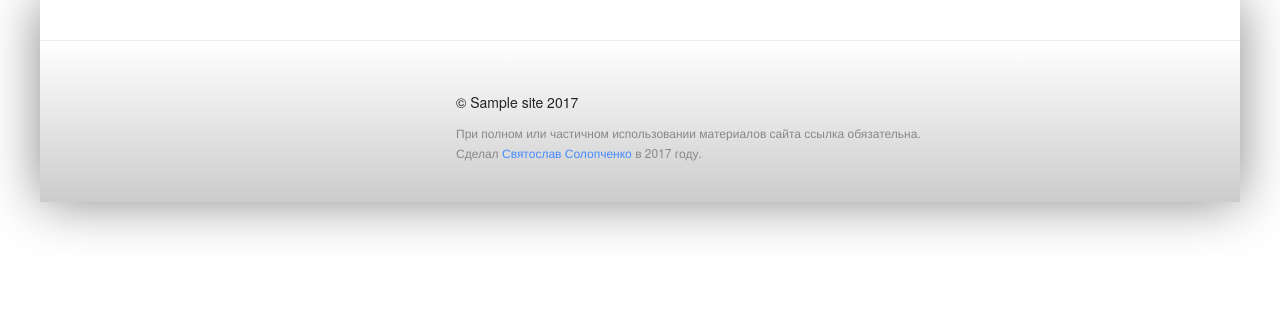
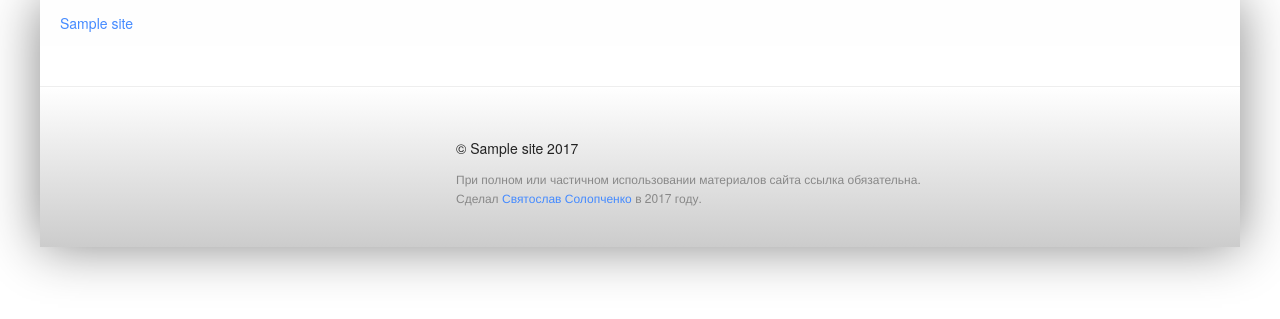
Before and after one commit to solopchenko/school_website, a Django app: page / in a window 1280 px wide. Shown: the top 319 px of the page. Run offline with Django 3.2, Linux system fonts and the light colour scheme; tables that the repository leaves empty hold one stand-in row (values such as "Sample post"); style sheets or scripts are compiled from the project's sources.

Commit message:
Добавлены хлебные крошки

```diff
--- a/school/core/static/assets/base.css
+++ b/school/core/static/assets/base.css
@@ -55,6 +55,21 @@ body {
     color: #ef5350;
     border-color: #ef5350; }
 
+.breadcrumbs {
+  padding: 1rem 2rem;
+  background-color: #fefefe;
+  width: 100%; }
+  .breadcrumbs__item {
+    display: inline;
+    font-size: 1.4rem;
+    font-weight: normal; }
+    .breadcrumbs__item_current {
+      color: #888; }
+    .breadcrumbs__item_logo {
+      font-size: 2rem;
+      border-bottom: none;
+      line-height: 2.2rem; }
+
 .footer {
   width: 100%;
   margin-top: 4rem;
--- a/school/core/static/assets/base.scss
+++ b/school/core/static/assets/base.scss
@@ -68,6 +68,25 @@ body {
   }
 }
 
+.breadcrumbs {
+  padding: 1rem 2rem;
+  background-color: #fefefe;
+  width: 100%;
+  &__item {
+    display: inline;
+    font-size: 1.4rem;
+    font-weight: normal;
+    &_current {
+      color: $lightgray;
+    }
+    &_logo {
+      font-size: 2rem;
+      border-bottom: none;
+      line-height: 2.2rem;
+    }
+  }
+}
+
 .footer {
   width: 100%;
   margin-top: 4rem;
--- a/school/core/templates/base.html
+++ b/school/core/templates/base.html
@@ -17,6 +17,13 @@
 </head>
 <body>
   <div class="page">
+    <div class="section">
+      <div class="container breadcrumbs">
+        <a class="breadcrumbs__item link link_blue" href="/">{{ site.title }}</a>
+        {% block breadcrumbs %}{% endblock breadcrumbs %}
+      </div>
+    </div>
+
     {% block content %}{% endblock content %}
 
     {% include 'footer.html' %}
```
Also changed, not shown: school/pages/templates/page.html (+7 -0 lines), 1 other file.
